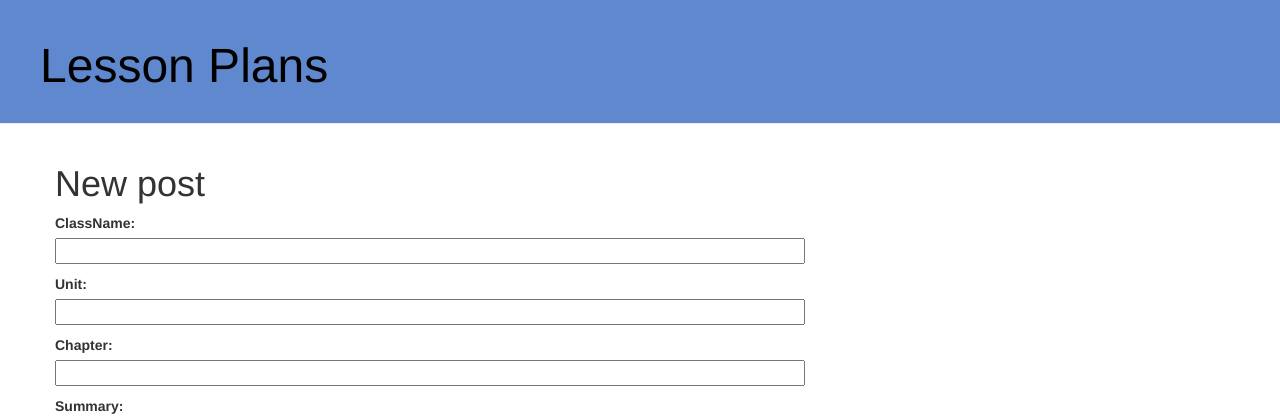
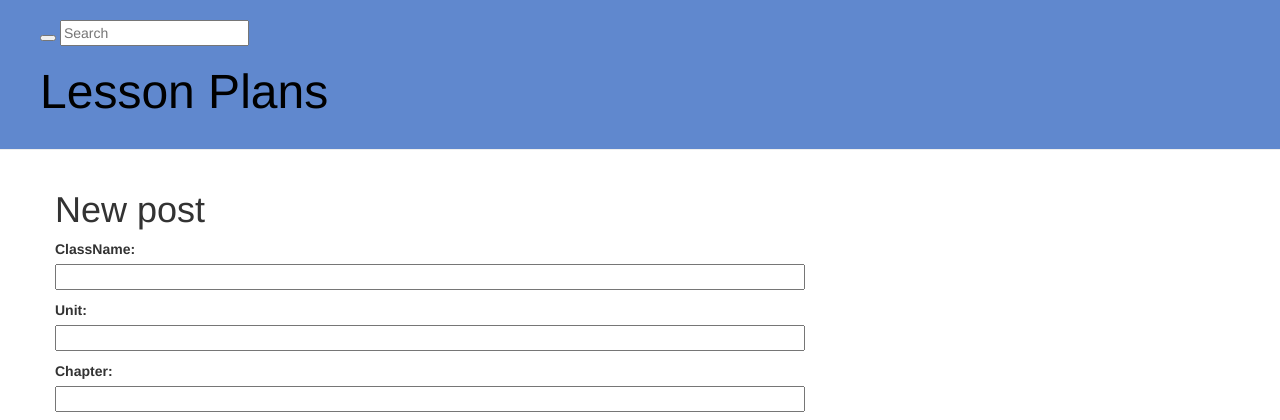
Before and after one commit to taintednobodies/LessonPlanner, a Django app: page /lesson/new/ in a window 1280 px wide. Shown: the top 420 px of the page. Run offline with Django 3.2, Linux system fonts and the light colour scheme; some libraries are stand-ins or nearby versions.

Commit message:
Adjusting some search features

```diff
--- a/lessonplanner/templates/lessonplanner/base.html
+++ b/lessonplanner/templates/lessonplanner/base.html
@@ -9,13 +9,16 @@
     </head>
     <body>
     <div class="page-header">
+      <form id="searchform" action="{% url 'lesson_search' %}" method="get" accept-charset="utf-8">
+      <button class="searchbutton" type="submit">
+        <i class="fa fa-search"></i>
+      </button>
+      <input class="searchfield" id="searchbox" name="q" type="text" placeholder="Search">
+    </form>
       {% if user.is_authenticated %}
 
         <a href="{% url 'lesson_new' %}" class="top-menu"><span class="glyphicon glyphicon-plus"></span></a>
 
-
-        <br><input type = "text" name="search">
-        <a href="{% url 'lesson_search' %}" class="top-menu"><span class="glyphicon glyphicon-search"></span></a>
         {% endif %}
         <h1><a href="/">Lesson Plans</a></h1>
     </div>
--- a/lessonplanner/views.py
+++ b/lessonplanner/views.py
@@ -3,8 +3,31 @@ from .models import Lesson
 from django.shortcuts import render, get_object_or_404
 from .forms import LessonForm
 from django.shortcuts import redirect
+from django.db.models import Q
+import operator
 
 # Create your views here.
+
+class BlogSearchListView(Lesson):
+    """
+    Display a Blog List page filtered by the search query.
+    """
+    paginate_by = 10
+
+    def get_queryset(self):
+        result = super(BlogSearchListView, self).get_queryset()
+
+        query = self.request.GET.get('q')
+        if query:
+            query_list = query.split()
+            result = result.filter(
+                reduce(operator.and_,
+                       (Q(summary__icontains=q) for q in query_list)) |
+                reduce(operator.and_,
+                       (Q(description__icontains=q) for q in query_list))
+            )
+
+        return result
 
 def lesson_list(request):
     lessons = Lesson.objects.order_by('unit')
```
